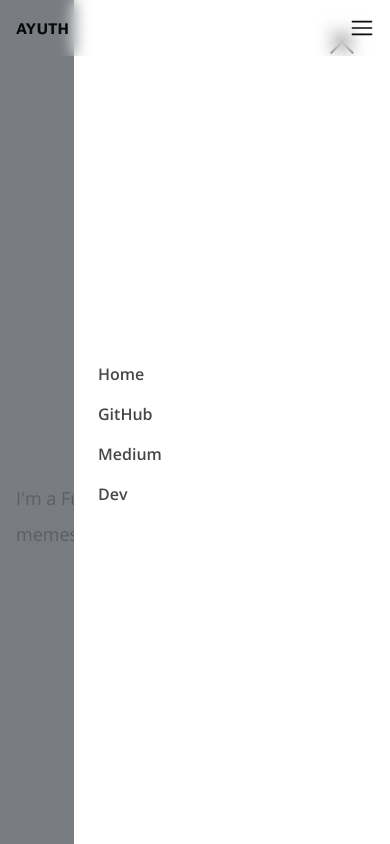
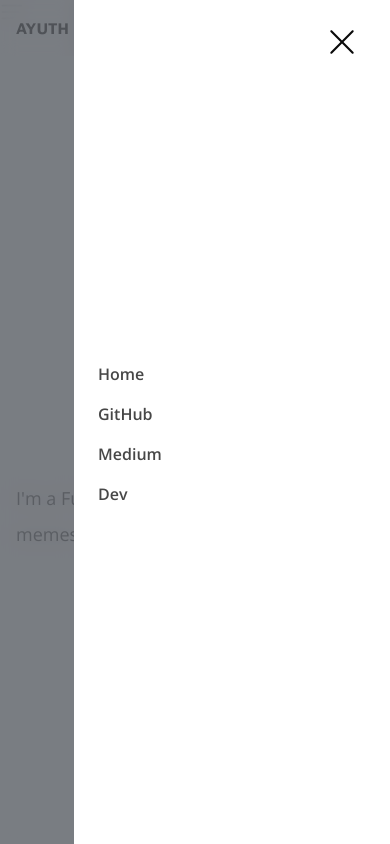
Before and after one commit to ayuthmang/ayuthmang.dev, a Next.js app: page /about in a window 390 px wide. Both pictures are taken after a click on the button 362 px from the left and 28 px from the top of the page. Shown: the top 844 px of the page. Built offline with nearby package versions, Linux system fonts and the light colour scheme.

Commit message:
fix: mobile nav is under fixed header

```diff
--- a/src/components/mobile-menu/mobile-menu.tsx
+++ b/src/components/mobile-menu/mobile-menu.tsx
@@ -21,10 +21,10 @@ export function MobileMenu({
     <Dialog.Root open={isOpen} onOpenChange={onOpenChange}>
       <Dialog.Trigger asChild>{children}</Dialog.Trigger>
       <Dialog.Portal>
-        <Dialog.Overlay className="fixed bottom-0 left-0 right-0 top-0 bg-(--color-backdrop) opacity-25 backdrop-blur-sm">
+        <Dialog.Overlay className="bg-(--color-backdrop) fixed bottom-0 left-0 right-0 top-0 opacity-25 backdrop-blur-sm">
           {children}
         </Dialog.Overlay>
-        <div className="fixed bottom-0 left-0 right-0 top-0 flex justify-end bg-(--color-backdrop)">
+        <div className="bg-(--color-backdrop) fixed bottom-0 left-0 right-0 top-0 z-50 flex justify-end">
           <Content>
             <Dialog.Title>Mobile Menu</Dialog.Title>
             <Backdrop />
@@ -54,7 +54,7 @@ function Backdrop({ children }: React.ComponentPropsWithoutRef<'div'>) {
   return (
     <div
       className={clsx(
-        'absolute bottom-0 left-0 right-0 top-0 bg-(--color-background)',
+        'bg-(--color-background) absolute bottom-0 left-0 right-0 top-0',
       )}
       style={{
         animation: `${styles.fadeIn} 500ms`,
@@ -69,7 +69,7 @@ function Content({ children }: React.ComponentPropsWithoutRef<'div'>) {
   return (
     <Dialog.Content
       className={clsx(
-        'relative flex h-full w-[calc(300px+var(--overfill))] flex-col bg-(--color-background) p-6',
+        'bg-(--color-background) relative z-50 flex h-full w-[calc(300px+var(--overfill))] flex-col p-6',
       )}
       style={
         {
@@ -129,7 +129,7 @@ function CloseButton({
 }: React.ComponentPropsWithoutRef<typeof UnstyledButton>) {
   return (
     <UnstyledButton
-      className="absolute right-(--overfill) top-2.5 p-4"
+      className="absolute right-[var(--overfill)] top-2.5 p-4"
       {...delegated}
     >
       {children}
```
